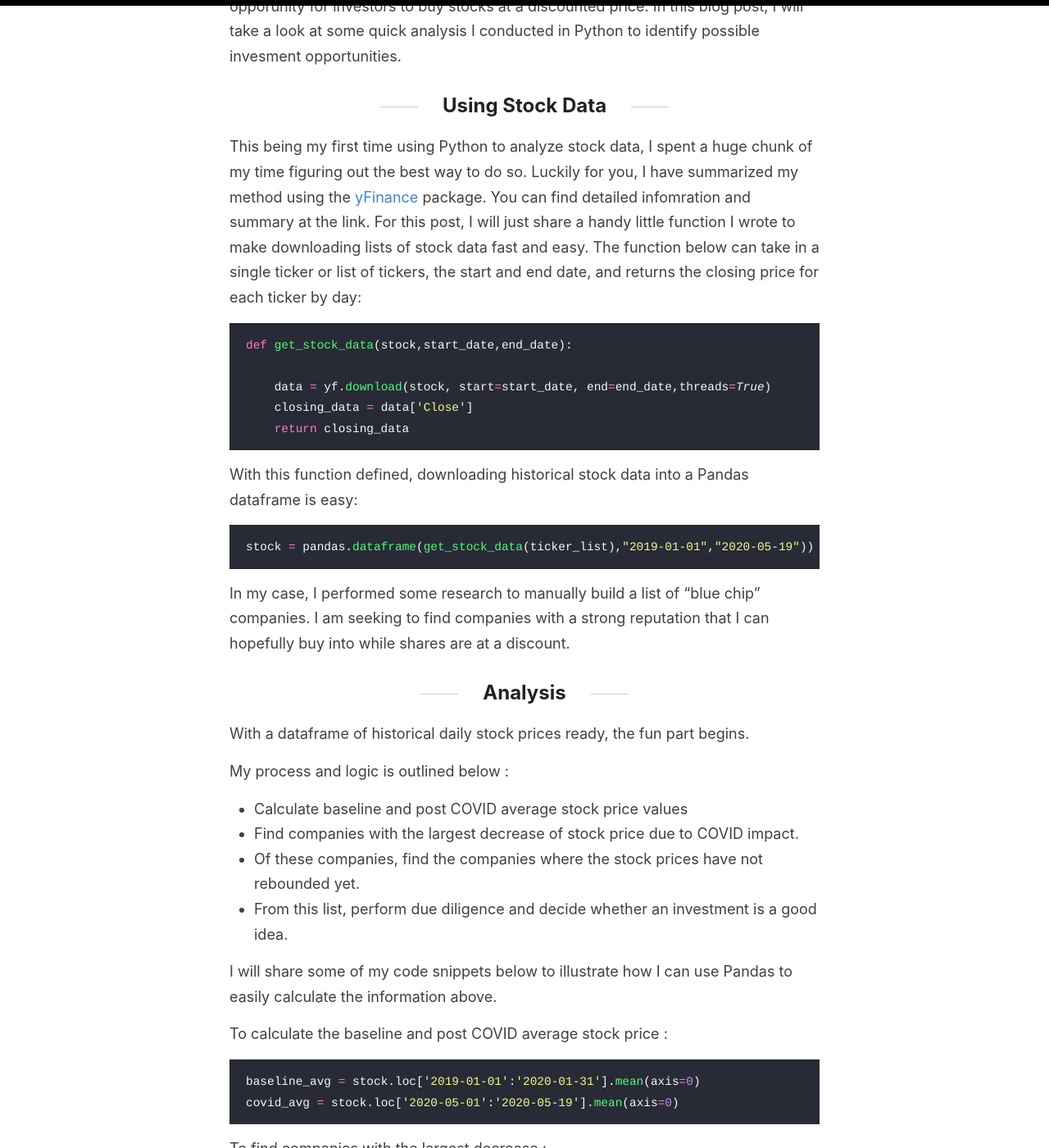
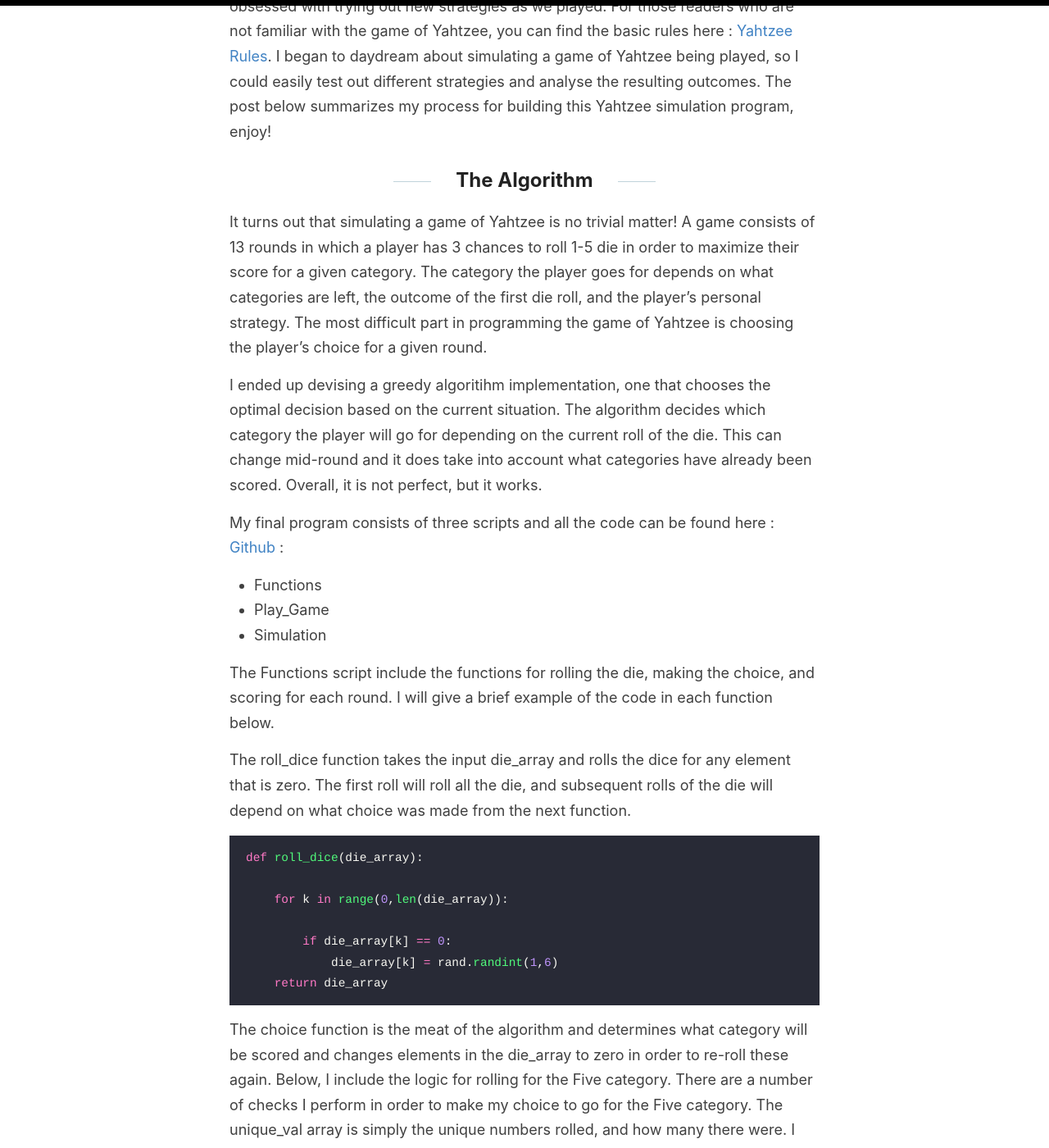
Before and after one commit to Murrkeys/Murrkeys.github.io, a Jekyll site: the page built from _posts/2020-7-8-Yahtzee-Simulation.md, in a window 1280 px wide and 1400 px high, scrolled down 357 px. Shown: the whole window at 82% size. Built offline with Jekyll 4.4.1, drawn with Linux system fonts in a browser that asks for light colours; some of the changed text lies outside the part shown.

Commit message:
Initial draft.

````diff
--- a/_posts/2020-7-8-Yahtzee-Simulation.md
+++ b/_posts/2020-7-8-Yahtzee-Simulation.md
@@ -1,94 +1,73 @@
 ---
 layout: post
 title: Simulation and the Game of Yahtzee
-categories: [Python,Code]
+categories: [Python,Code,Simulation]
 ---
 
-As everyone knows, COVID-19 has thrown a wrench in our everyday lives and the economic market. However, with downside of the stock market, there is an opporunity for investors to buy stocks at a discounted price.  In this blog post, I will take a look at some quick analysis I conducted in Python to identify possible invesment opportunities.
+My partner and I played a lot of games over our two month lockdown in Sydney.  One of these games, Yahtzee, was somewhat new to me and I found myself becoming obsessed with trying out new strategies as we played.  For those readers who are not familiar with the game of Yahtzee, you can find the basic rules here : [Yahtzee Rules](http://grail.sourceforge.net/demo/yahtzee/rules.html). I began to daydream about simulating a game of Yahtzee being played, so I could easily test out different strategies and analyse the resulting outcomes.  The post below summarizes my process for building this Yahtzee simulation program, enjoy!
 
-## Using Stock Data
+## The Algorithm
 
-This being my first time using Python to analyze stock data, I spent a huge chunk of my time figuring out the best way to do so. Luckily for you, I have summarized my method using the [yFinance](https://pypi.org/project/yfinance/) package.  You can find detailed infomration and summary at the link. For this post, I will just share a handy little function I wrote to make downloading lists of stock data fast and easy.  The function below can take in a single ticker or list of tickers, the start and end date, and returns the closing price for each ticker by day:
+It turns out that simulating a game of Yahtzee is no trivial matter!  A game consists of 13 rounds in which a player has 3 chances to roll 1-5 die in order to maximize their score for a given category.  The category the player goes for depends on what categories are left, the outcome of the first die roll, and the player's personal strategy.  The most difficult part in programming the game of Yahtzee is choosing the player's choice for a given round.
+
+I ended up devising a greedy algoritihm implementation, one that chooses the optimal decision based on the current situation.  The algorithm decides which category the player will go for depending on the current roll of the die.  This can change mid-round and it does take into account what categories have already been scored. Overall, it is not perfect, but it works.
+
+My final program consists of three scripts and all the code can be found here : [Github](https://github.com/Murrkeys/Yahtzee-Simulation) :
+<ul>
+    <li>Functions</li>
+    <li>Play_Game</li>
+    <li>Simulation</li>
+</ul>
+
+The Functions script include the functions for rolling the die, making the choice, and scoring for each round.  I will give a brief example of the code in each function below.
+
+The roll_dice function takes the input die_array and rolls the dice for any element that is zero.  The first roll will roll all the die, and subsequent rolls of the die will depend on what choice was made from the next function.
+```python
+def roll_dice(die_array):
+
+    for k in range(0,len(die_array)):
+
+        if die_array[k] == 0:
+            die_array[k] = rand.randint(1,6)
+    return die_array
+```
+The choice function is the meat of the algorithm and determines what category will be scored and changes elements in the die_array to zero in order to re-roll these again.  Below, I include the logic for rolling for the Five category.  There are a number of checks I perform in order to make my choice to go for the Five category.  The unique_val array is simply the unique numbers rolled, and how many there were. I check to see if a number was rolled twice or more (a heuristic from experience), if 3 or 4 of a kind have already been chosen, if full house has already been chosen, if the number rolled twice or more is five, if I already have a score for 5, and finally if nothing else has been chosen yet.  If all of these values are TRUE, then I decide to score the five category (at array index 4).  The for loop changes any die value not equal to five to zero so it can be rolled again in order to get more fives.
 
 ```python
-def get_stock_data(stock,start_date,end_date):
-
-    data = yf.download(stock, start=start_date, end=end_date,threads=True)
-    closing_data = data['Close']
-    return closing_data
+ #Five
+    if unique_val.iloc[0] >= 2 \
+    and x_kind_check \
+    and fh_check \
+    and unique_val.index[0] == 5 \
+    and score_check[4] \
+    and choice == 999
+        choice = 4
+        for k in range(0,len(die_array)):
+            if die_array[k] == 5:
+                die_array[k] = die_array[k]
+            else:
+                die_array[k] = 0
 ```
-With this function defined, downloading historical stock data into a Pandas dataframe is easy:
+After I have rolled three times, it is time to calculate the final score for the round.  The round_score function takes in the final choice and outputs the score.  Following the Five example, the below example calculates the score by summing only the five dice.  It then assigns this score to the score_array at index 4 and sets the score check array to False at index 4 to make a note that this category has been scored.
 
 ```python
-stock = pandas.dataframe(get_stock_data(ticker_list),"2019-01-01","2020-05-19"))
+    #Five score
+    if choice == 4:
+        score = 0
+        for k in range(0,len(die_array)):
+            if die_array[k] == 5 :
+                score = score+5
+
+        score_array[4] = score
+        score_check[4] = False
 ```
-In my case, I performed some research to manually build a list of "blue chip" companies.  I am seeking to find companies with a strong reputation that I can hopefully buy into while shares are at a discount.
 
-## Analysis
+I won't include the code for the play_game() function. It is fairly easy to follow and anyone interested can take a look at the code on my Github.  Simply put, it loops through 13 rounds. In each round, there are three rolls of the die, and a choice is made following each roll on which die to roll again. The round score is stored, and the next round begins. At the end, the final score and which categories had a score are the output.
 
-With a dataframe of historical daily stock prices ready, the fun part begins.
+## Simulation and Analysis
 
-My process and logic is outlined below :
-<ul>
-    <li>Calculate baseline and post COVID average stock price values</li>
-    <li>Find companies with the largest decrease of stock price due to COVID impact.</li>
-    <li>Of these companies, find the companies where the stock prices have not rebounded yet.</li>
-    <li>From this list, perform due diligence and decide whether an investment is a good idea.</li>
-</ul>
+The entire goal of this program was to simulate
 
-I will share some of my code snippets below to illustrate how I can use Pandas to easily calculate the information above.
 
-To calculate the baseline and post COVID average stock price :
-```python
-baseline_avg = stock.loc['2019-01-01':'2020-01-31'].mean(axis=0)
-covid_avg = stock.loc['2020-05-01':'2020-05-19'].mean(axis=0)
-```
-To find companies with the largest decrease :
-```python
-average_diff = baseline_avg - covid_avg
-decr_stock = average_diff[average_diff>0].sort_values(ascending=False)
-```
-The image below shows what I mean when I say companies where the stock prices have not rebounded yet :
-
-<img src="/images/stock example.jpg" alt="Stock Example"/>
-
-To do this, I decided to write a function that takes in the last *n* stock prices and calculates the slope of the best fit line through these data points.  The function is below :
-```python
-def trenddetector(n,array,order=1):
-    data = array.tail(n)
-    list_of_index = list(range(0,n,1))
-    result = np.polyfit(list_of_index, list(data), order)
-    slope = result[-2]
-    return float(slope)
-```
-With the slopes calculated, I can then check which of the companies have a negative slope for the stock price over the defined previous number of days (in my case, 14 days) :
-```python
-#Define which tickers to perform trend detection function on
-stock_temp = stock[decr_stock.index.values]
-#Apply the trend detection function to these tickers
-trend = stock_temp.apply(lambda x : trenddetector(14,x),axis=0)
-#Final list of tickers that had a decrease in stock price and negative trend over the last n days
-final_stock_list = stock_temp[trend<0]
-```
-Finally, I wrote one more function that prints the company information by accessing the ticker object in yFinance :
-
-```python
-def print_stock_info (array):
-    stk_list = list(array.index.values)
-
-    for i in range(0,len(stk_list)-1):
-        stock = stk_list[i]
-        tick = yf.Ticker(stock)
-        if 'shortName' in tick.info:
-            print(tick.info['shortName'])
-        if 'sector' in tick.info:
-            print(tick.info['sector'])
-    return
-print_stock_info(final_stock_list)
-
-```
-At this point, I have a list of companies that meet my criteria.  Please understand that I performed my due diligence after this point to make my decisison of which stocks to buy.
 
 ## Conclusion
-
-The yFinance Python package makes it incredibly easy to download and analyze historical stock market data.  While my process my fairly straightforward, Pandas made it easy to quickly calculate the values I needed to compare.  This is my first foray into stock market analysis, but I will definitely be returning with some more content at some point in the future.  Please take a look at my [Github](https://github.com/Murrkeys/Stock-Analysis) for all the scripts related to this project.
````
